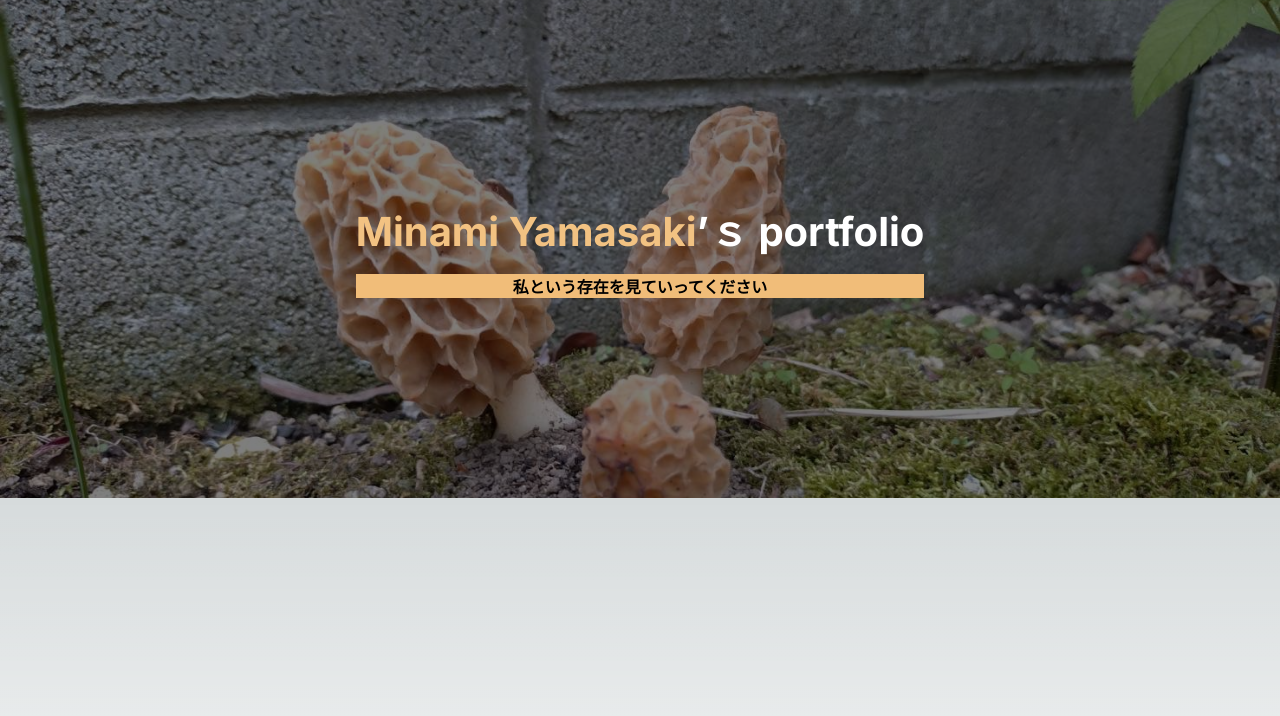
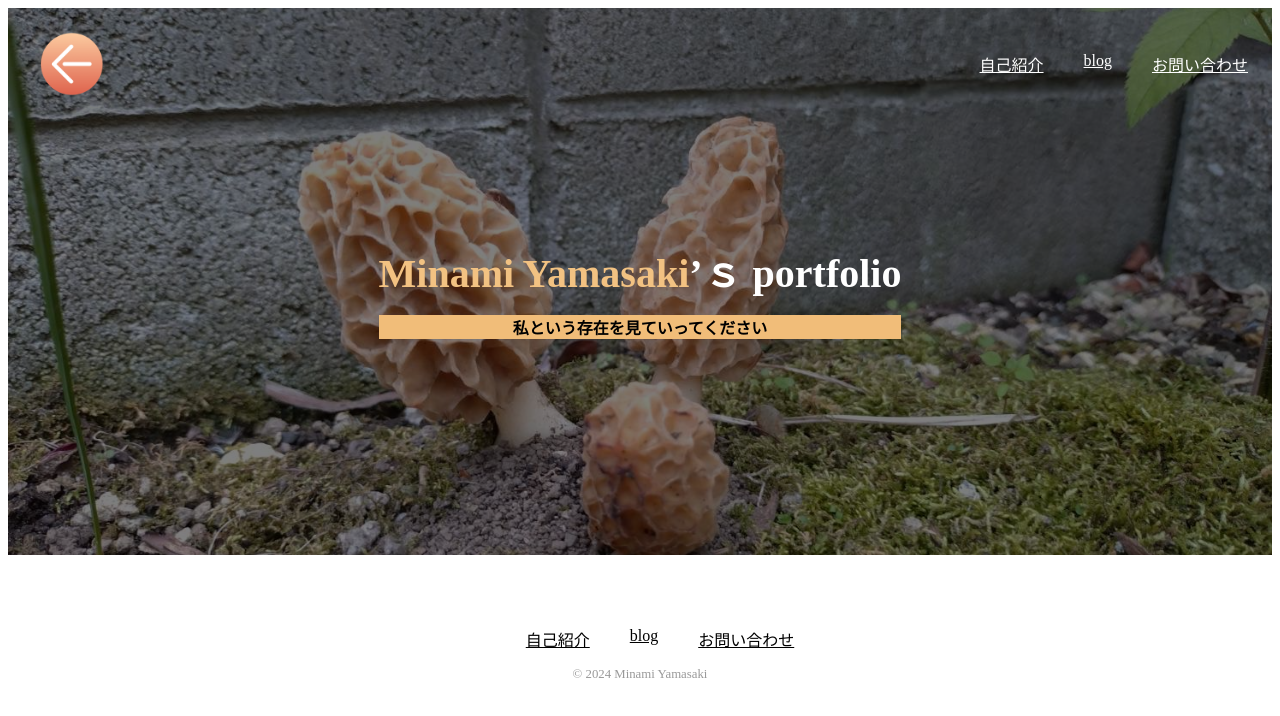
Before and after one commit to 1m4nim/portfolio, a Next.js app: page / in a window 1280 px wide. Shown: the top 716 px of the page. Built offline with nearby package versions, Linux system fonts and the light colour scheme.

Commit message:
topページのハンバーガーメニューなどを作った

```diff
--- /dev/null
+++ b/app/_components/Footer/index.module.css
@@ -0,0 +1,38 @@
+.footer {
+    padding: 16px 24px;
+    text-align: center;
+    color: #999;
+    font-size: 0.8rem;
+    margin-top: 40px;
+}
+
+.nav {
+    margin-bottom: 16px;
+}
+
+.items {
+    display: flex;
+    justify-content: center;
+    gap: 40px;
+    font-size: 1rem;
+    white-space: nowrap;
+}
+
+.item {
+    list-style: none;
+}
+
+.item a {
+    color: black;
+}
+
+@media(max-width:640px) {
+    .items {
+        flex-wrap: wrap;
+        gap: 8px 0;
+    }
+
+    .item {
+        width: 50%;
+    }
+}
--- /dev/null
+++ b/app/_components/Footer/index.tsx
@@ -0,0 +1,25 @@
+import Link from "next/link";
+import styles from "./index.module.css";
+
+export default function Footer() {
+  return (
+    <footer className={styles.footer}>
+      <nav className={styles.nav}>
+        <ul className={styles.items}>
+          <li className={styles.item}>
+            <Link href="/introduction">自己紹介</Link>
+          </li>
+
+          <li className={styles.item}>
+            <Link href="/blog">blog</Link>
+          </li>
+
+          <li className={styles.item}>
+            <Link href="/contact">お問い合わせ</Link>
+          </li>
+        </ul>
+      </nav>
+      <p className={styles.cr}>© 2024 Minami Yamasaki</p>
+    </footer>
+  );
+}
--- /dev/null
+++ b/app/_components/Header/index.module.css
@@ -0,0 +1,36 @@
+.header {
+    position: absolute;
+    padding: 16px 24px 8px;
+    z-index: 1000;
+    display: flex;
+    align-items: center;
+    justify-content: space-between;
+    width: 95%;
+}
+
+.logoLink {
+    display: flex;
+}
+
+.logo {
+    height: 80px;
+    width: auto;
+}
+
+.items {
+    display: flex;
+    color: #fff;
+    gap: 40px;
+    margin-right: 4rem;
+    list-style: none;
+}
+
+.items a {
+    color: #FFF;
+}
+
+@media(max-width:640px) {
+    .header {
+        padding: 24px 16px 8px;
+    }
+}
--- /dev/null
+++ b/app/_components/Header/index.tsx
@@ -0,0 +1,37 @@
+import Image from "next/image";
+import Link from "next/link";
+import styles from "./index.module.css";
+import Menu from "../Menu";
+
+export default function Header() {
+  return (
+    <header className={styles.header}>
+      <Link href="/" className={styles.logoLink}>
+        <Image
+          src="/return.png"
+          alt="戻る"
+          className={styles.logo}
+          width={348}
+          height={133}
+          priority
+        />
+      </Link>
+      <Menu />
+      {/* <nav>
+        <ul className={styles.items}>
+          <li>
+            <Link href="/introduction">自己紹介</Link>
+          </li>
+
+          <li>
+            <Link href="/blog">blog</Link>
+          </li>
+
+          <li>
+            <Link href="/contact">お問い合わせ</Link>
+          </li>
+        </ul>
+      </nav> */}
+    </header>
+  );
+}
--- /dev/null
+++ b/app/_components/Menu/index.module.css
@@ -0,0 +1,50 @@
+.items {
+    display: flex;
+    color: #fff;
+    gap: 40px;
+    list-style: none;
+}
+
+.items a {
+    color: #fff;
+}
+
+.button {
+    display: none;
+}
+
+@media(max-width:640px) {
+    .nav {
+        display: none;
+    }
+
+    .nav.open {
+        display: block;
+        position: fixed;
+        top: 0;
+        left: 0;
+        right: 0;
+        bottom: 0;
+        background-color: #333;
+        color: #fff;
+        padding: 24px 16px;
+    }
+
+    .items {
+        flex-direction: column;
+        gap: 24px;
+    }
+
+    .button {
+        display: flex;
+        background: none;
+        border: none;
+        cursor: pointer;
+    }
+
+    .close {
+        position: absolute;
+        top: 24px;
+        right: 16px;
+    }
+}
--- /dev/null
+++ b/app/_components/Menu/index.tsx
@@ -0,0 +1,45 @@
+"use client";
+
+import Link from "next/link";
+import Image from "next/image";
+import { useState } from "react";
+import styles from "./index.module.css";
+import cx from "classnames";
+
+export default function Menu() {
+  const [isOpen, setOpen] = useState<boolean>(false);
+  const open = () => setOpen(true);
+  const close = () => setOpen(false);
+  return (
+    <div>
+      <nav className={cx(styles.nav, isOpen && styles.open)}>
+        <ul className={styles.items}>
+          <li>
+            <Link href="/introduction">自己紹介</Link>
+          </li>
+
+          <li>
+            <Link href="/blog">blog</Link>
+          </li>
+
+          <li>
+            <Link href="/contact">お問い合わせ</Link>
+          </li>
+        </ul>
+        <button className={cx(styles.button, styles.close)} onClick={close}>
+          <Image
+            src="/close.png"
+            alt="閉じる"
+            width={50}
+            height={50}
+            priority
+          />
+        </button>
+      </nav>
+
+      <button className={styles.button} onClick={open}>
+        <Image src="/menu3.png" alt="メニュー" width={50} height={50} />
+      </button>
+    </div>
+  );
+}
--- a/app/layout.tsx
+++ b/app/layout.tsx
@@ -1,22 +1,18 @@
-import type { Metadata } from "next";
-import { Inter } from "next/font/google";
-import "./globals.css";
-
-const inter = Inter({ subsets: ["latin"] });
-
-export const metadata: Metadata = {
-  title: "Create Next App",
-  description: "Generated by create next app",
-};
+import Header from "./_components/Header";
+import Footer from "./_components/Footer";
 
 export default function RootLayout({
   children,
-}: Readonly<{
+}: {
   children: React.ReactNode;
-}>) {
+}) {
   return (
-    <html lang="en">
-      <body className={inter.className}>{children}</body>
+    <html lang="ja">
+      <body>
+        <Header />
+        {children}
+        <Footer />
+      </body>
     </html>
   );
 }
--- /dev/null
+++ b/app/not-found.module.css
@@ -0,0 +1,20 @@
+.title {
+    font-size: 2rem;
+    text-align: center;
+    font-weight: bold;
+    margin-bottom: 24px;
+}
+
+.text {
+    font-size: 1rem;
+    text-align: center;
+}
+
+.container {
+    position: relative;
+    background-color: #fff;
+    width: 840px;
+    margin: -40px auto 0;
+    padding: 160px 80px;
+    border-radius: 4px;
+}
```
Also changed, not shown: app/introduction/page.tsx (added, +7 -0 lines), app/not-found.tsx (added, +16 -0 lines), package.json (+6 -4 lines), app/introduction/page.module.css (added), public/return.png (added), 1 other file (tests, documents, lock files or other folders).
